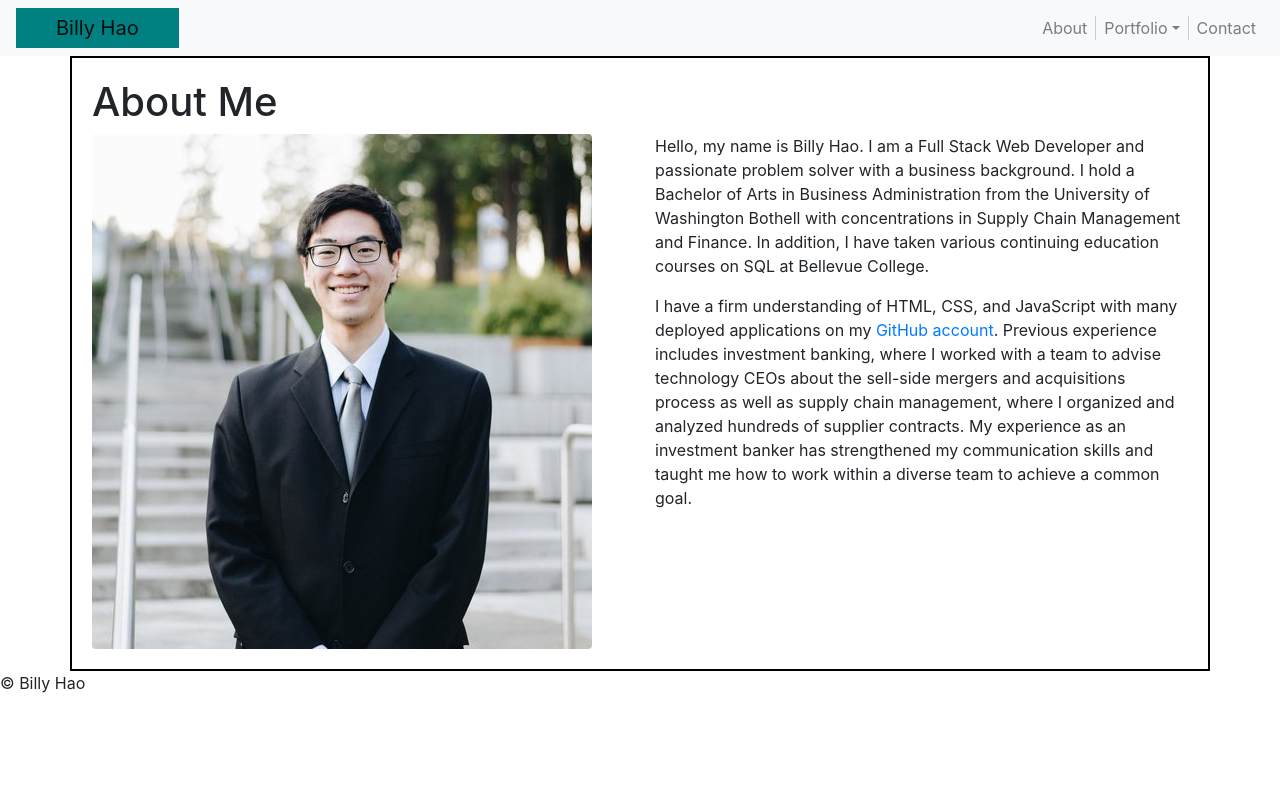
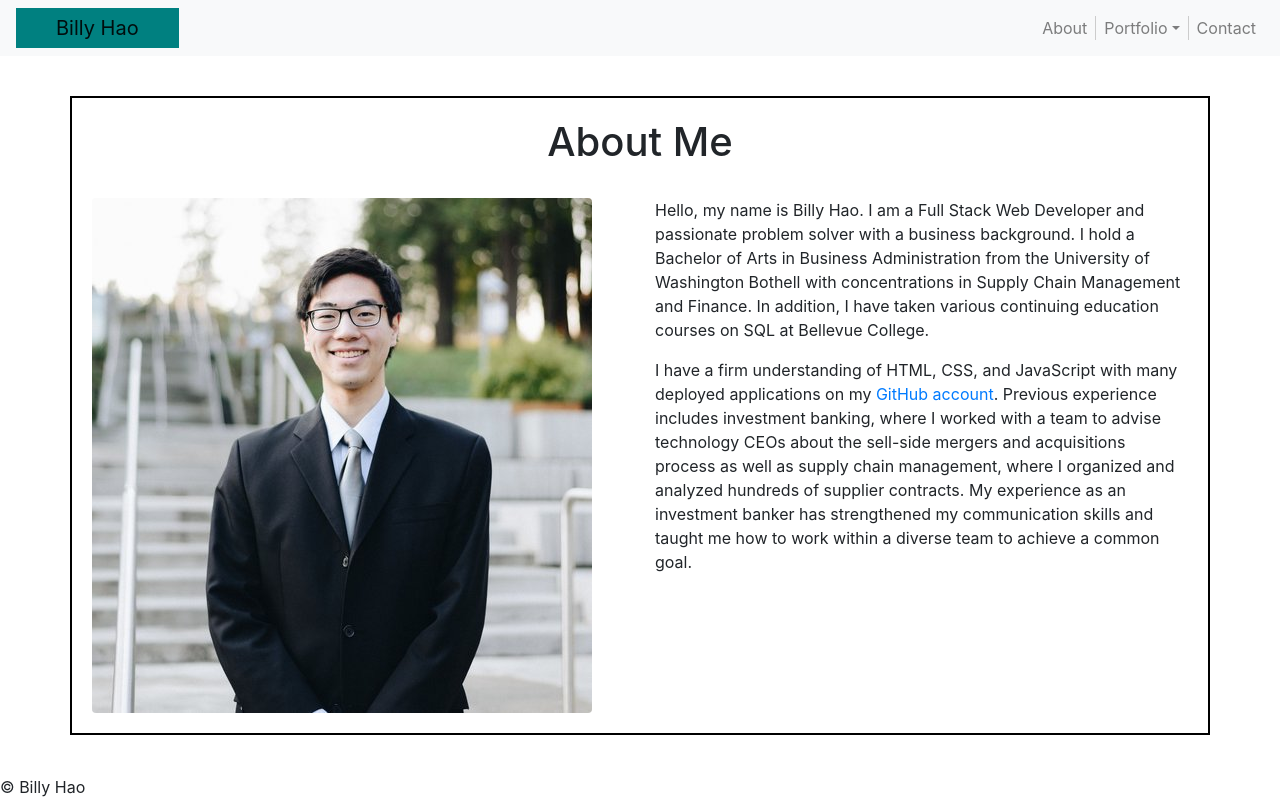
Before and after one commit to billyhao12/react-portfolio, a React (Create React App) app: page / in a window 1280 px wide. Built offline with nearby package versions, Linux system fonts and the light colour scheme.

Commit message:
Added styling to the About page

```diff
--- a/src/pages/About/index.js
+++ b/src/pages/About/index.js
@@ -2,6 +2,7 @@ import React from "react";
 import Container from "react-bootstrap/Container";
 import Row from "react-bootstrap/Row";
 import Col from "react-bootstrap/Col";
+import "./style.css";
 
 function About() {
 
--- /dev/null
+++ b/src/pages/About/style.css
@@ -0,0 +1,10 @@
+.container {
+    padding-top: 40px;
+    padding-bottom: 40px;
+}
+
+h1 {
+    padding-bottom: 1.5rem;
+    margin-bottom: 2rem;
+    text-align: center;
+}
```
